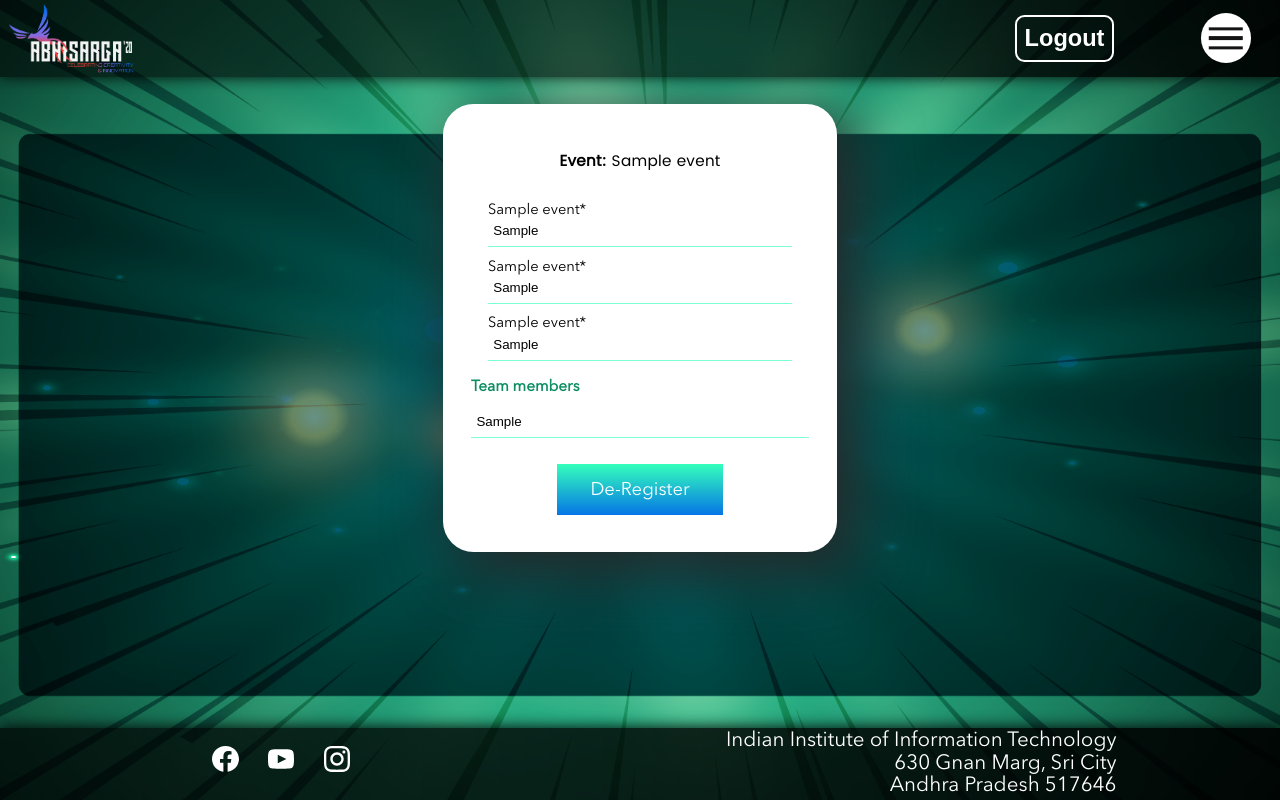
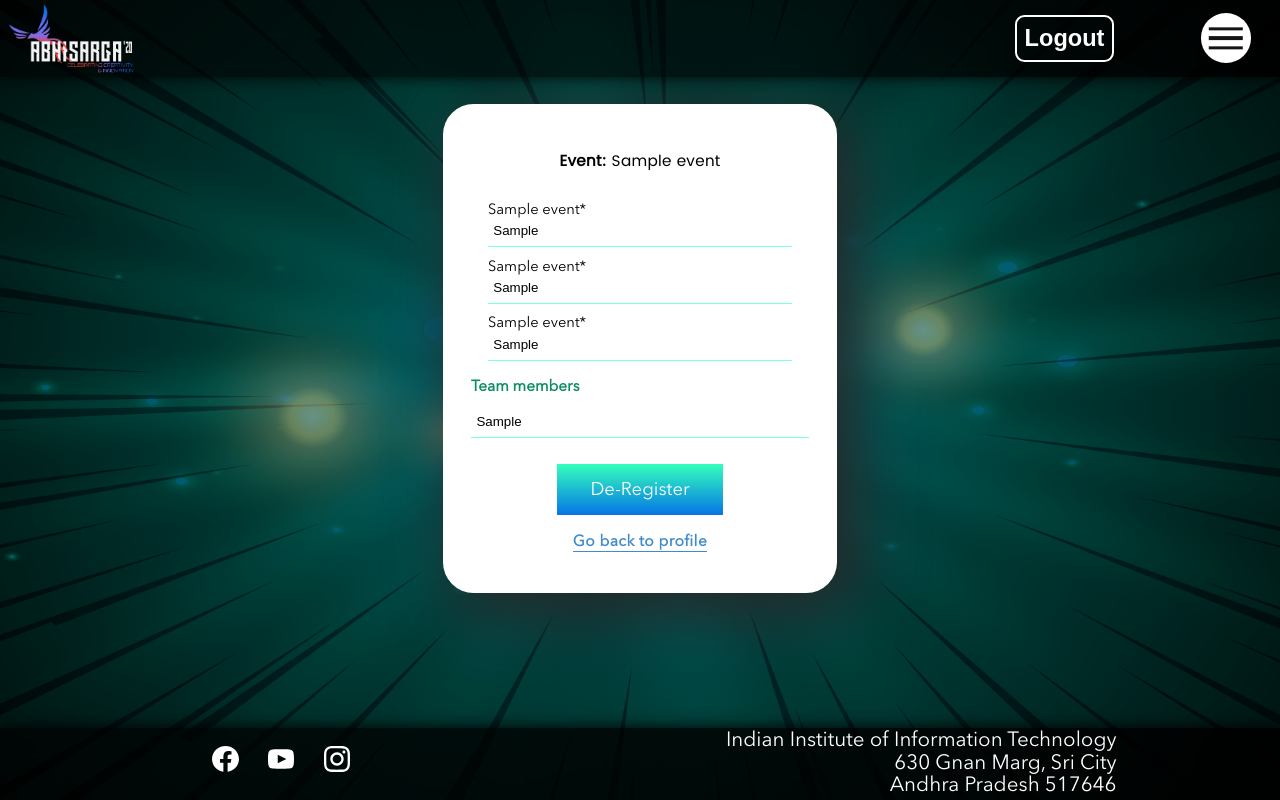
Before and after one commit to ram-nad/Abhisarga2020-Backend, a Django app: page /participate/1/ in a window 1280 px wide. Run offline with Django 3.2, Linux system fonts and the light colour scheme; a user stored in the database is signed in; tables that the repository leaves empty hold one stand-in row (values such as "Sample post").

Commit message:
small changes in page design

```diff
--- a/event_registration/views.py
+++ b/event_registration/views.py
@@ -106,7 +106,7 @@ class EventRegisterView(LoginRequiredMixin, View):
 
         salutation = "You have"
         if registration.is_team_event:
-            salutation = "Your Team has"
+            salutation = "Your Team has been"
         message = {'title': 'Registration Successful',
                    'message': salutation + " successfully registered for " + event.name + " at Abhisarga 2020.",
                    'next': {'name': "Explore other events", 'url': reverse('events')}}
--- a/static/css/event_reg.css
+++ b/static/css/event_reg.css
@@ -88,6 +88,16 @@ input[type="text"]:focus {
     color: #0c8d62;
 }
 
+#reg-form-link {
+  font-size: 0.5em;
+  color: rgb(66, 139, 202);
+  text-decoration: none;
+  border-bottom: 0.05em solid rgb(66, 139, 202);
+  letter-spacing: 0.03em;
+  font-weight: 600;
+  padding-bottom: 0.1em;
+}
+
 .members-button:focus:hover {
     color: rgba(12, 141, 98, 0.7);
 }
--- a/templates/event_registration/registration.html
+++ b/templates/event_registration/registration.html
@@ -20,7 +20,7 @@
                 {% endif %}
             {% endif %}
         </div>
-        {% if not view %}
+        {% if not view and event.has_extra_params or event.team_event and not view %}
             <form method="post">
             {% csrf_token %}
         {% endif %}
@@ -70,12 +70,16 @@
                 </div>
             {% endif %}
         {% endif %}
-        {% if not view %}
+        {% if not view and not event.has_extra_params and not event.team_event %}
+            <strong id="team-member-heading">There is nothing to edit here.</strong>
+        {% elif not view %}
             <input type="submit" value="{% if registration %}Submit{% else %}Register{% endif %}">
             </form>
         {% else %}
             <a href="{% url 'event_deregistration' event.pk %}" class="data-submit">De-Register</a>
         {% endif %}
+        <div style="text-align: center; margin-top: 0.15em"><a id="reg-form-link" href="{% url 'profile' %}">Go back to
+            profile</a></div>
     </div>
 {% endblock %}
 {% block script %}
```
Also changed, not shown: static/images/eventreg_bg.png.
